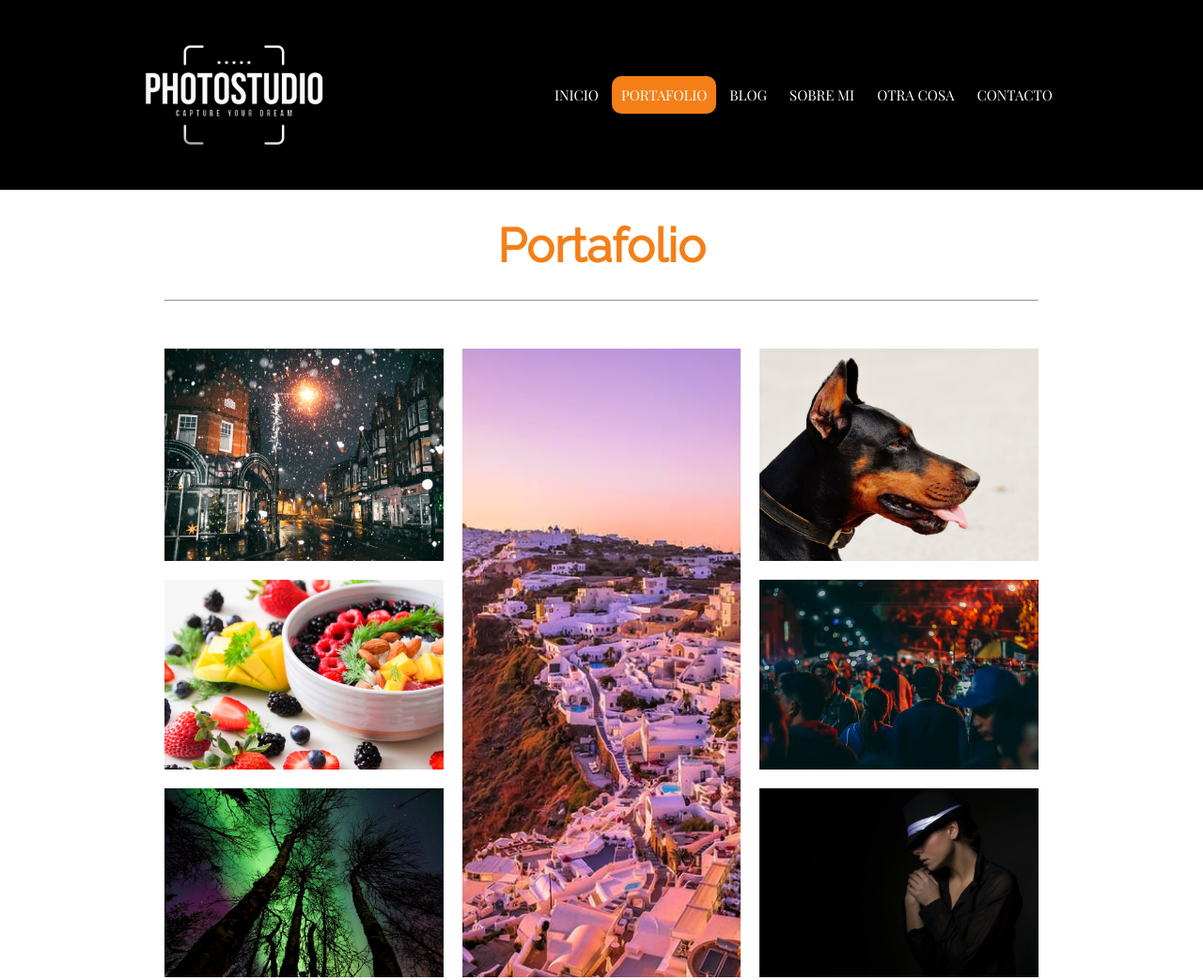
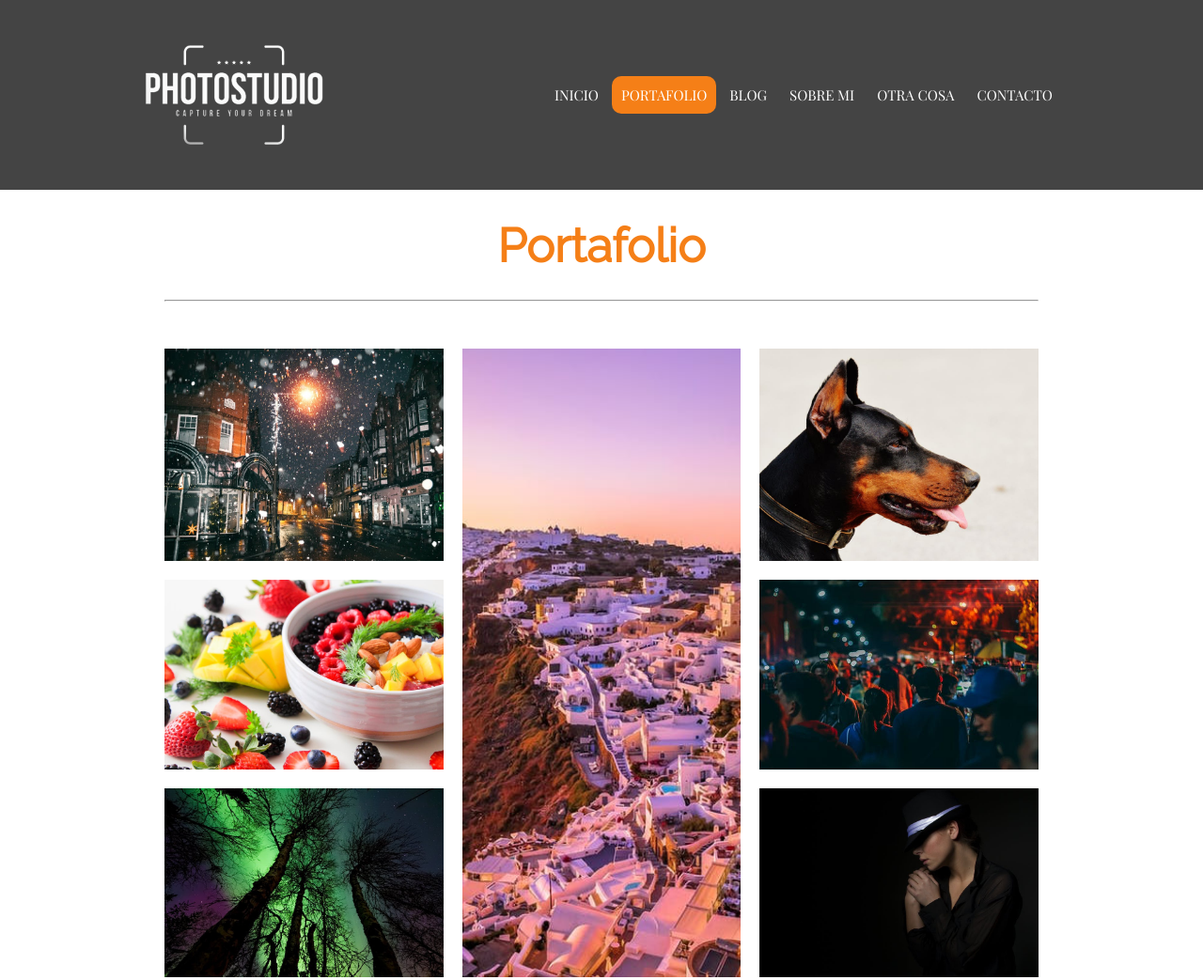
Before and after one commit to aranzaortega/Portafolio-Fotografo, a plain HTML site: page index.html in a window 1280 px wide. Shown: the top 1043 px of the page at 94% size. Drawn offline with nearby package versions, Linux system fonts and the light colour scheme.

Commit message:
Cambio de color en el nav

```diff
--- a/css/style.css
+++ b/css/style.css
@@ -16,7 +16,7 @@
 }
 
 .maqueta-hijo:nth-child(1) {
-  background: black;
+  background: rgb(68, 68, 68);
   grid-area: header;
   display: flex;
   flex-flow: row wrap;
```
